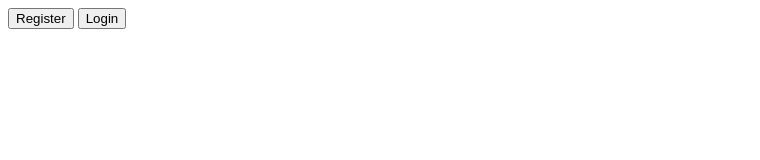
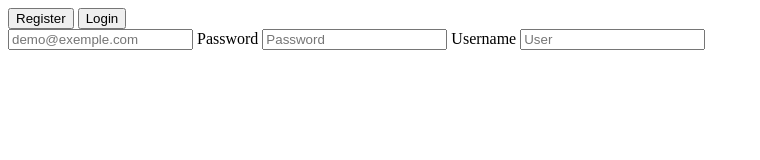
Before and after one commit to angeliquejeanne/mario-game-with-auth, a plain HTML site: page index.html in a window 1280 px wide. Shown: the whole page, without its empty margins (0-760 px from the left). Drawn offline with Linux system fonts and the light colour scheme.

Commit message:
add form register

```diff
--- a/index.html
+++ b/index.html
@@ -17,6 +17,17 @@
         </div>
     </div>
 
+    <form action="" onsubmit="" id="register-form">
+        <label for="register-email"></label>
+        <input type="email" id="register-email" placeholder="demo@exemple.com" required aria-required="true">
+
+        <label for="register-password">Password</label>
+        <input type="password" id="register-password" placeholder="Password" required aria-required="true" pattern=".{6,}">
+
+        <label for="register-username">Username</label>
+        <input type="text" id="register-username" placeholder="User" required aria-required="true">
+    </form>
+
     <script src="https://kaboomjs.com/lib/0.5.0/kaboom.js"></script>
     <script src="https://cdn.jsdelivr.net/npm/appwrite@11.0.0"></script>
     <script src="./src/game.js"></script>
```
